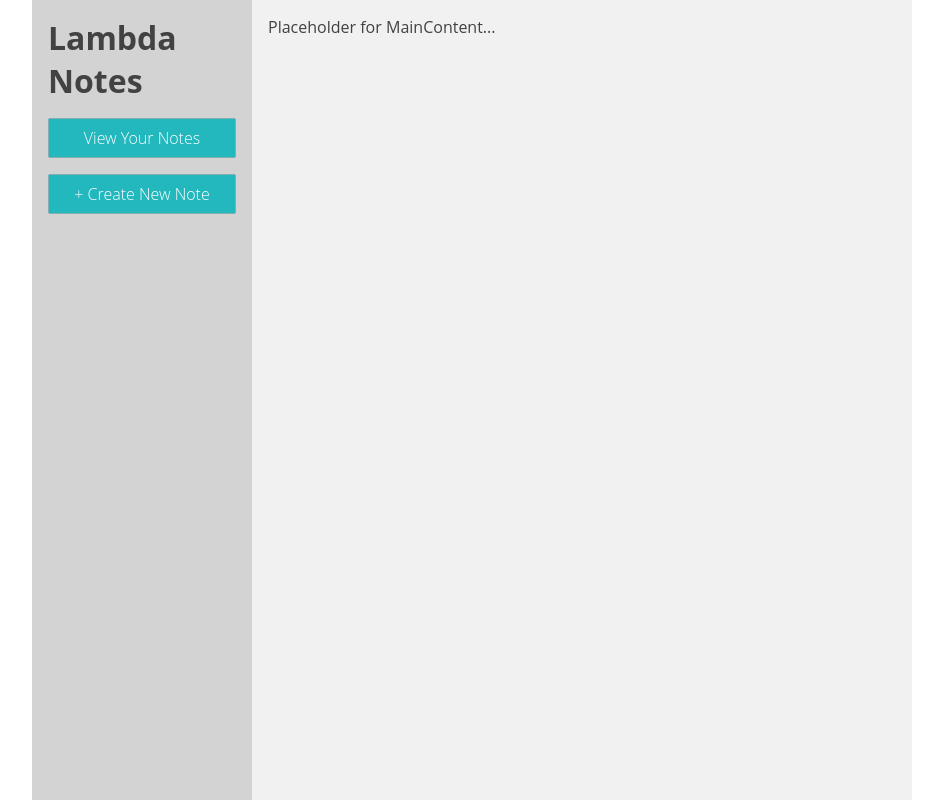
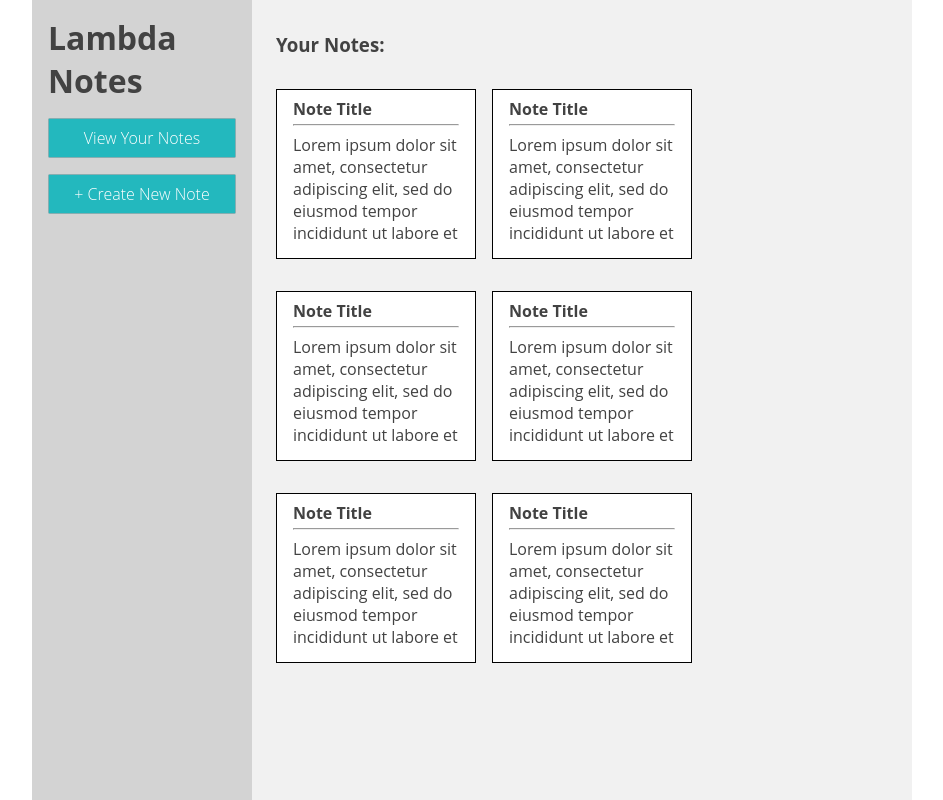
Before and after one commit to danteocualesjr/front-end-project-week-v2, a React (Create React App) app in the folder lambda-notes/: page / in a window 1280 px wide. Shown: the whole page, without its empty margins (168-1111 px from the left). Built offline with nearby package versions, Linux system fonts and the light colour scheme.

Commit message:
Styled the NotesList component and hard-coded notes in HTML.

```diff
--- a/lambda-notes/src/components/MainContent/MainContent.js
+++ b/lambda-notes/src/components/MainContent/MainContent.js
@@ -1,11 +1,12 @@
 import React, { Component } from 'react';
 import './index.css';
+import NotesList from '../NotesList/NotesList';
 
 class MainContent extends Component {
     render() {
         return (
             <div className="main-content-container">
-                Placeholder for MainContent...
+                <NotesList />
             </div>
         );
     }
--- a/lambda-notes/src/components/MainContent/index.css
+++ b/lambda-notes/src/components/MainContent/index.css
@@ -1,5 +1,6 @@
 .main-content-container {
     display: flex;
+    flex-direction: column;
     padding: 1rem;
     width: 220px;
     min-width: 660px;
--- a/lambda-notes/src/components/NotesList/NotesList.js
+++ b/lambda-notes/src/components/NotesList/NotesList.js
@@ -4,8 +4,40 @@ import './index.css';
 class NotesList extends Component {
     render() {
         return (
-            <div>
-                Placeholder for NoteList...
+            <div className="notes-list-container">
+                <div><h3 className="content-header">Your Notes:</h3></div>
+                <div className="notes-list">
+                    <div className="note">
+                        <h4>Note Title</h4>
+                        <hr></hr>
+                        <p>Lorem ipsum dolor sit amet, consectetur adipiscing elit, sed do eiusmod tempor incididunt ut labore et dolore magna aliqua. Libero volutpat sed cras ornare arcu dui. Egestas congue quisque egestas diam in arcu. Facilisi cras fermentum odio eu feugiat pretium nibh ipsum. Hac habitasse platea dictumst vestibulum rhoncus est pellentesque elit. Nam at lectus urna duis convallis convallis. Mauris pellentesque pulvinar pellentesque habitant. Diam maecenas sed enim ut sem viverra aliquet eget. Proin fermentum leo vel orci porta non pulvinar neque laoreet. Aliquet enim tortor at auctor urna nunc id cursus. Mattis nunc sed blandit libero volutpat. Non enim praesent elementum facilisis leo vel fringilla. Consectetur a erat nam at lectus urna duis convallis convallis. Posuere ac ut consequat semper viverra nam libero justo laoreet. Auctor augue mauris augue neque.</p>
+                    </div>
+                    <div className="note">
+                        <h4>Note Title</h4>
+                        <hr></hr>
+                        <p>Lorem ipsum dolor sit amet, consectetur adipiscing elit, sed do eiusmod tempor incididunt ut labore et dolore magna aliqua. Libero volutpat sed cras ornare arcu dui. Egestas congue quisque egestas diam in arcu. Facilisi cras fermentum odio eu feugiat pretium nibh ipsum. Hac habitasse platea dictumst vestibulum rhoncus est pellentesque elit. Nam at lectus urna duis convallis convallis. Mauris pellentesque pulvinar pellentesque habitant. Diam maecenas sed enim ut sem viverra aliquet eget. Proin fermentum leo vel orci porta non pulvinar neque laoreet. Aliquet enim tortor at auctor urna nunc id cursus. Mattis nunc sed blandit libero volutpat. Non enim praesent elementum facilisis leo vel fringilla. Consectetur a erat nam at lectus urna duis convallis convallis. Posuere ac ut consequat semper viverra nam libero justo laoreet. Auctor augue mauris augue neque.</p>
+                    </div>
+                    <div className="note">
+                        <h4>Note Title</h4>
+                        <hr></hr>
+                        <p>Lorem ipsum dolor sit amet, consectetur adipiscing elit, sed do eiusmod tempor incididunt ut labore et dolore magna aliqua. Libero volutpat sed cras ornare arcu dui. Egestas congue quisque egestas diam in arcu. Facilisi cras fermentum odio eu feugiat pretium nibh ipsum. Hac habitasse platea dictumst vestibulum rhoncus est pellentesque elit. Nam at lectus urna duis convallis convallis. Mauris pellentesque pulvinar pellentesque habitant. Diam maecenas sed enim ut sem viverra aliquet eget. Proin fermentum leo vel orci porta non pulvinar neque laoreet. Aliquet enim tortor at auctor urna nunc id cursus. Mattis nunc sed blandit libero volutpat. Non enim praesent elementum facilisis leo vel fringilla. Consectetur a erat nam at lectus urna duis convallis convallis. Posuere ac ut consequat semper viverra nam libero justo laoreet. Auctor augue mauris augue neque.</p>
+                    </div>
+                    <div className="note">
+                        <h4>Note Title</h4>
+                        <hr></hr>
+                        <p>Lorem ipsum dolor sit amet, consectetur adipiscing elit, sed do eiusmod tempor incididunt ut labore et dolore magna aliqua. Libero volutpat sed cras ornare arcu dui. Egestas congue quisque egestas diam in arcu. Facilisi cras fermentum odio eu feugiat pretium nibh ipsum. Hac habitasse platea dictumst vestibulum rhoncus est pellentesque elit. Nam at lectus urna duis convallis convallis. Mauris pellentesque pulvinar pellentesque habitant. Diam maecenas sed enim ut sem viverra aliquet eget. Proin fermentum leo vel orci porta non pulvinar neque laoreet. Aliquet enim tortor at auctor urna nunc id cursus. Mattis nunc sed blandit libero volutpat. Non enim praesent elementum facilisis leo vel fringilla. Consectetur a erat nam at lectus urna duis convallis convallis. Posuere ac ut consequat semper viverra nam libero justo laoreet. Auctor augue mauris augue neque.</p>
+                    </div>
+                    <div className="note">
+                        <h4>Note Title</h4>
+                        <hr></hr>
+                        <p>Lorem ipsum dolor sit amet, consectetur adipiscing elit, sed do eiusmod tempor incididunt ut labore et dolore magna aliqua. Libero volutpat sed cras ornare arcu dui. Egestas congue quisque egestas diam in arcu. Facilisi cras fermentum odio eu feugiat pretium nibh ipsum. Hac habitasse platea dictumst vestibulum rhoncus est pellentesque elit. Nam at lectus urna duis convallis convallis. Mauris pellentesque pulvinar pellentesque habitant. Diam maecenas sed enim ut sem viverra aliquet eget. Proin fermentum leo vel orci porta non pulvinar neque laoreet. Aliquet enim tortor at auctor urna nunc id cursus. Mattis nunc sed blandit libero volutpat. Non enim praesent elementum facilisis leo vel fringilla. Consectetur a erat nam at lectus urna duis convallis convallis. Posuere ac ut consequat semper viverra nam libero justo laoreet. Auctor augue mauris augue neque.</p>
+                    </div>
+                    <div className="note">
+                        <h4>Note Title</h4>
+                        <hr></hr>
+                        <p>Lorem ipsum dolor sit amet, consectetur adipiscing elit, sed do eiusmod tempor incididunt ut labore et dolore magna aliqua. Libero volutpat sed cras ornare arcu dui. Egestas congue quisque egestas diam in arcu. Facilisi cras fermentum odio eu feugiat pretium nibh ipsum. Hac habitasse platea dictumst vestibulum rhoncus est pellentesque elit. Nam at lectus urna duis convallis convallis. Mauris pellentesque pulvinar pellentesque habitant. Diam maecenas sed enim ut sem viverra aliquet eget. Proin fermentum leo vel orci porta non pulvinar neque laoreet. Aliquet enim tortor at auctor urna nunc id cursus. Mattis nunc sed blandit libero volutpat. Non enim praesent elementum facilisis leo vel fringilla. Consectetur a erat nam at lectus urna duis convallis convallis. Posuere ac ut consequat semper viverra nam libero justo laoreet. Auctor augue mauris augue neque.</p>
+                    </div>
+                </div>
             </div>
         );
     }
--- a/lambda-notes/src/components/NotesList/index.css
+++ b/lambda-notes/src/components/NotesList/index.css
@@ -0,0 +1,34 @@
+.notes-list-container {
+    display: flex;
+    flex-direction: column;
+}
+
+.notes-list {
+    display: flex;
+    flex-wrap: wrap;
+    max-width: 660px;
+}
+
+.note {
+    margin: 1rem 0.5rem;
+    width: 200px;
+    min-height: 170px;
+    overflow: hidden;
+    border: 1px solid black;
+    padding: 0.5rem 1rem;
+    background-color: white;
+}
+
+.note h4 {
+    margin: 0;
+}
+
+.note hr {
+    margin: 0.25rem 0 0.5rem 0;
+}
+
+.note p {
+    margin: 0;
+    height: 6.8rem;
+    overflow: hidden;
+}
--- a/lambda-notes/src/index.css
+++ b/lambda-notes/src/index.css
@@ -16,3 +16,7 @@ body {
   justify-content: center;
   min-width: 900px;
 }
+
+.content-header {
+  margin: 1rem 0.5rem;
+}
```
